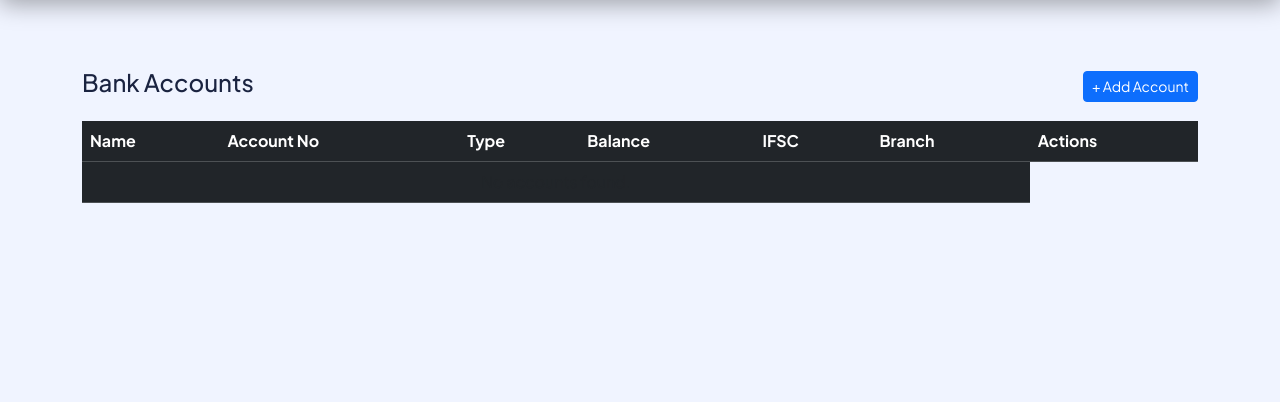
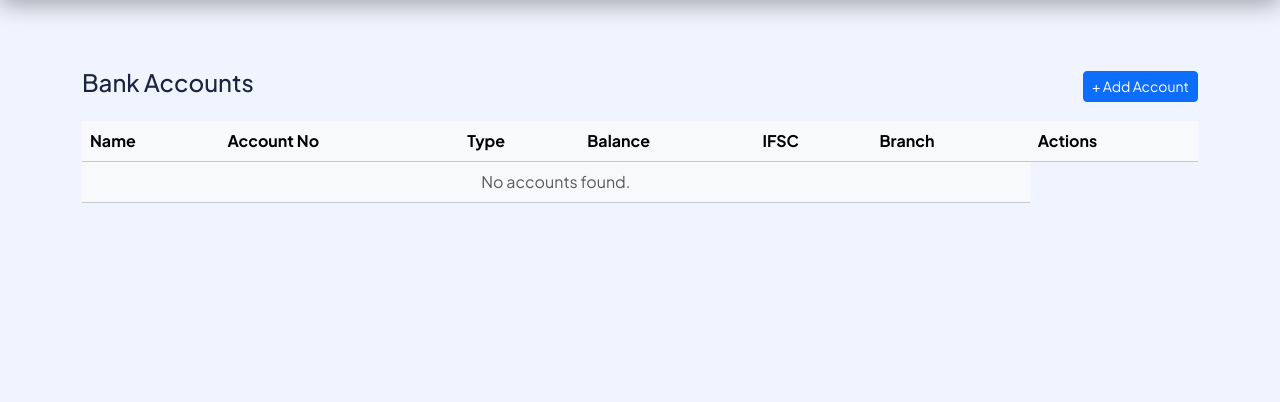
Before and after one commit to sujin-del/client_sphere_crm, a Django app: page /bank_accounts/accounts/ in a window 1280 px wide. Shown: the part 68-470 px from the top of the page. Run offline with Django 5.2, Linux system fonts and the light colour scheme; the visitor is signed in with stand-in values (Sample User, id 1).

Commit message:
Fixed UI bug

```diff
--- a/templates/bank_accounts/account_list.html
+++ b/templates/bank_accounts/account_list.html
@@ -8,7 +8,7 @@
   </div>
 
   <div class="table-responsive">
-    <table class="table table-dark table-hover">
+    <table class="table table-light table-hover">
       <thead>
         <tr>
           <th>Name</th>
```
